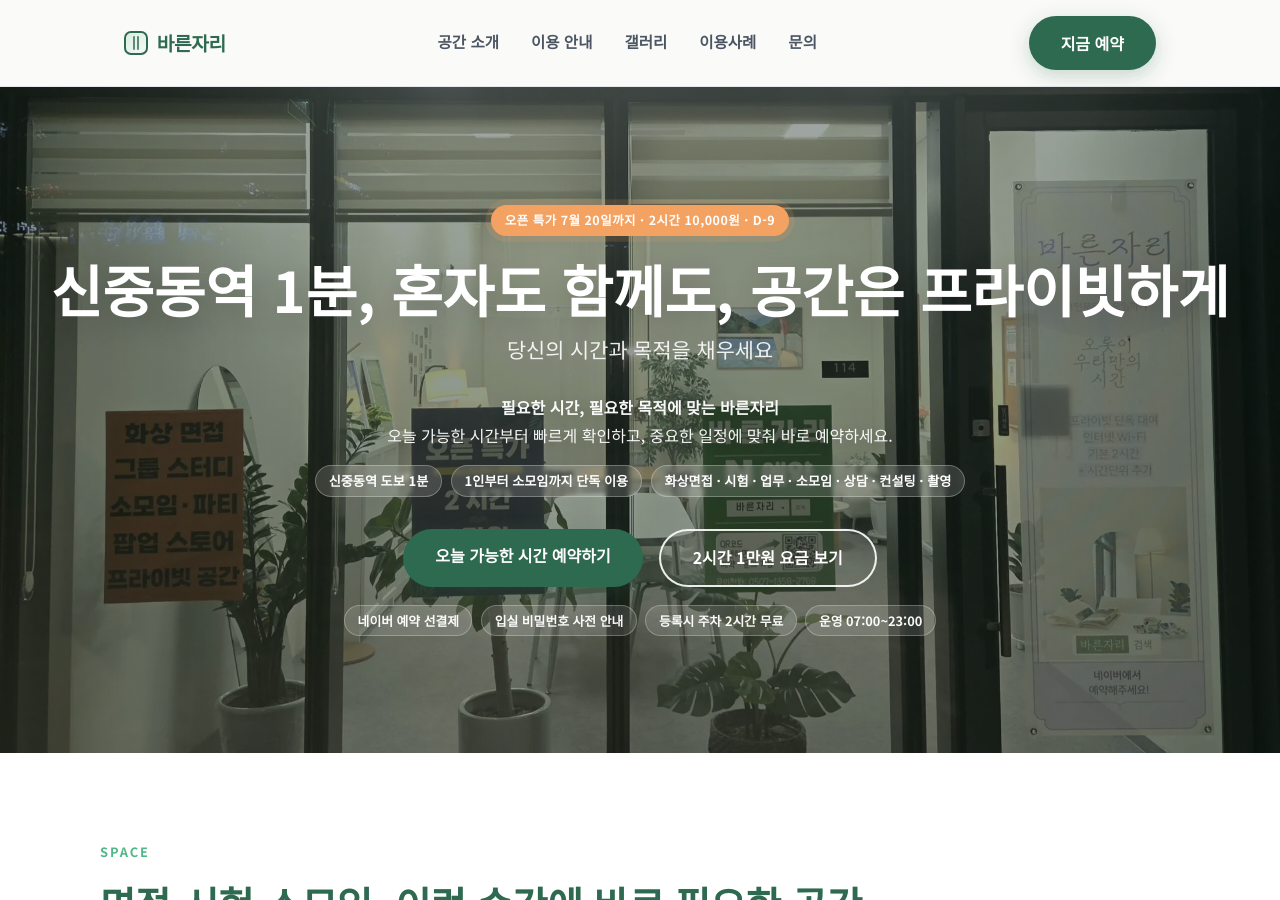
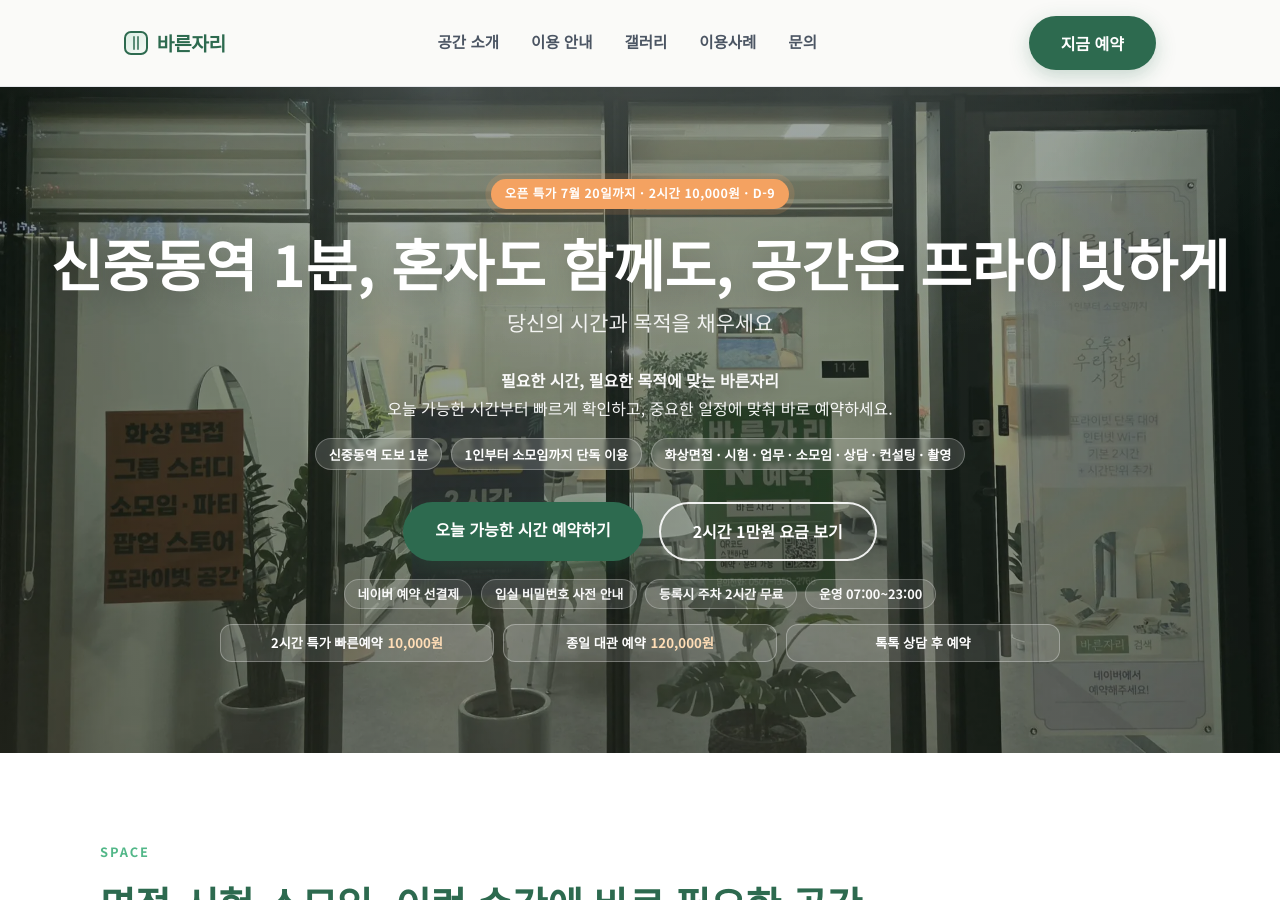
Before and after one commit to bareunspace/blog, a Jekyll site: the page built from index.html, in a window 1280 px wide and 900 px high. Built offline with Jekyll 4.4.1, drawn with Linux system fonts in a browser that asks for light colours.

Commit message:
feat: improve booking conversion paths on home

```diff
--- a/index.html
+++ b/index.html
@@ -38,6 +38,11 @@ script_version: 20260710-3
       <li>등록시 주차 2시간 무료</li>
       <li>운영 07:00~23:00</li>
     </ul>
+    <div class="hero-fast-track" aria-label="빠른 예약 선택">
+      <a href="https://booking.naver.com/booking/10/bizes/1663159/items/7711746" target="_blank" rel="noopener noreferrer" class="hero-fast-item" data-cta="hero_fast_2hour">2시간 특가 빠른예약 <strong>10,000원</strong></a>
+      <a href="https://booking.naver.com/booking/10/bizes/1663159/items/7764732" target="_blank" rel="noopener noreferrer" class="hero-fast-item" data-cta="hero_fast_fullday">종일 대관 예약 <strong>120,000원</strong></a>
+      <a href="https://talk.naver.com/profile/w1pp89m" target="_blank" rel="noopener noreferrer" class="hero-fast-item" data-cta="hero_fast_talk">톡톡 상담 후 예약</a>
+    </div>
   </section>
 
   <!-- ── Space ── -->
@@ -516,4 +521,5 @@ script_version: 20260710-3
       </div>
     </div>
   </section>
+  <a id="mobileStickyCta" class="mobile-sticky-cta" href="https://booking.naver.com/booking/10/bizes/1663159" target="_blank" rel="noopener noreferrer" data-cta="mobile_sticky_primary">지금 예약하기 · 2시간 1만원</a>
   </main>
--- a/styles/main.css
+++ b/styles/main.css
@@ -234,6 +234,39 @@ nav {
   font-size: .8rem;
   line-height: 1.35;
   font-weight: 600;
+}
+.hero-fast-track {
+  margin-top: .9rem;
+  display: grid;
+  grid-template-columns: repeat(3, minmax(0, 1fr));
+  gap: .55rem;
+  width: min(840px, 100%);
+}
+.hero-fast-item {
+  display: inline-flex;
+  align-items: center;
+  justify-content: center;
+  text-align: center;
+  padding: .58rem .7rem;
+  border-radius: 12px;
+  background: rgba(255,255,255,.12);
+  border: 1px solid rgba(255,255,255,.3);
+  color: #fff;
+  font-size: .82rem;
+  font-weight: 700;
+  line-height: 1.35;
+  transition: transform var(--transition), background var(--transition), border-color var(--transition);
+}
+.hero-fast-item strong {
+  margin-left: .3rem;
+  color: #ffddb6;
+  font-size: .83rem;
+}
+.hero-fast-item:hover,
+.hero-fast-item:focus-visible {
+  transform: translateY(-2px);
+  background: rgba(255,255,255,.2);
+  border-color: rgba(255,255,255,.5);
 }
 .btn-primary {
   background: var(--primary); color: #fff;
@@ -1716,6 +1749,16 @@ main.about-page #contact .contact-closing-line {
   .hero-btns { flex-direction: column; align-items: center; }
   .hero-proof { gap: .45rem; }
   .hero-proof li { font-size: .77rem; }
+  .hero-fast-track {
+    grid-template-columns: 1fr;
+    gap: .42rem;
+    margin-top: .75rem;
+    width: min(360px, 100%);
+  }
+  .hero-fast-item {
+    min-height: 44px;
+    font-size: .81rem;
+  }
   .feature-toggle-hint {
     font-size: .82rem;
   }
```
